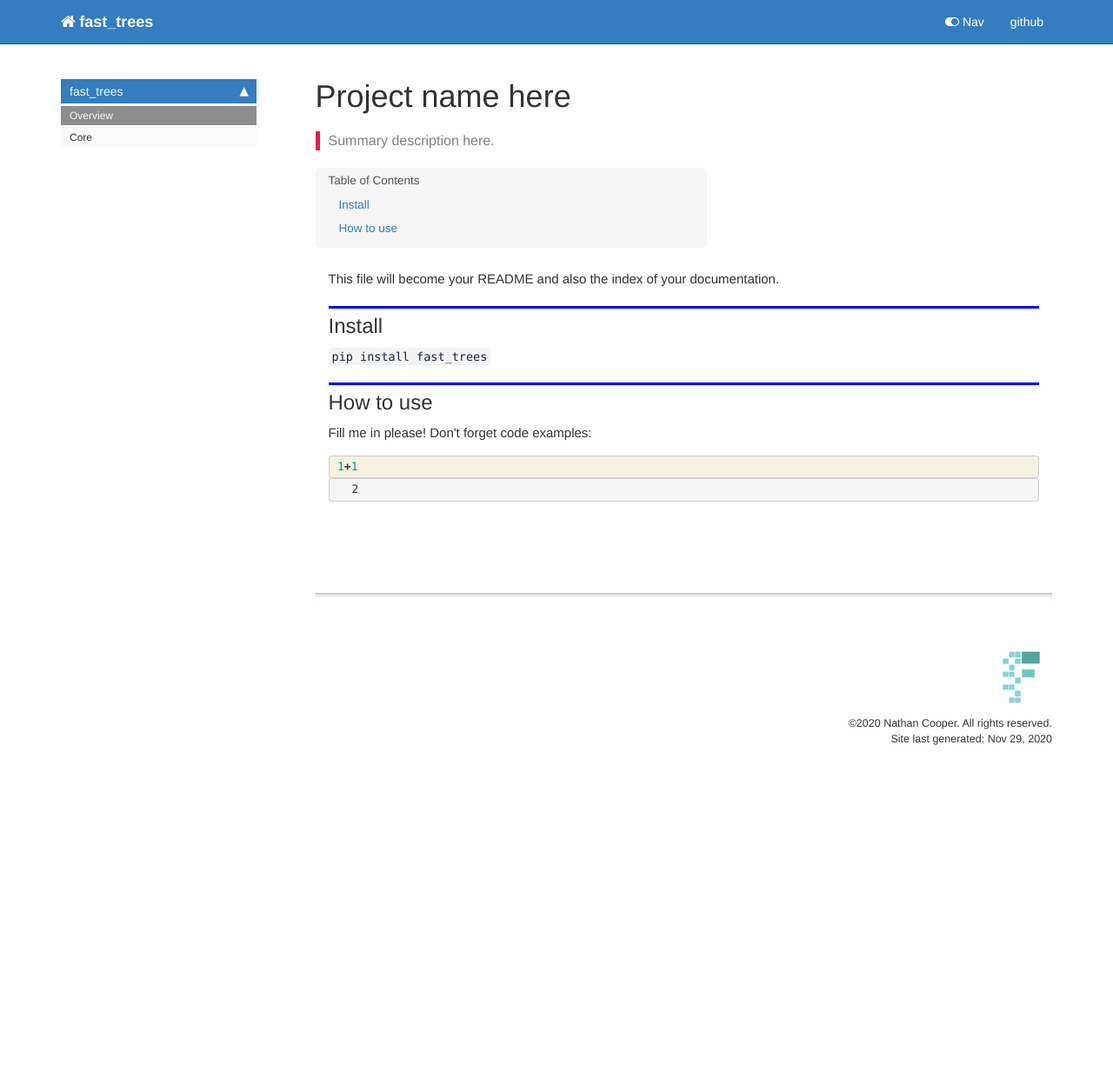
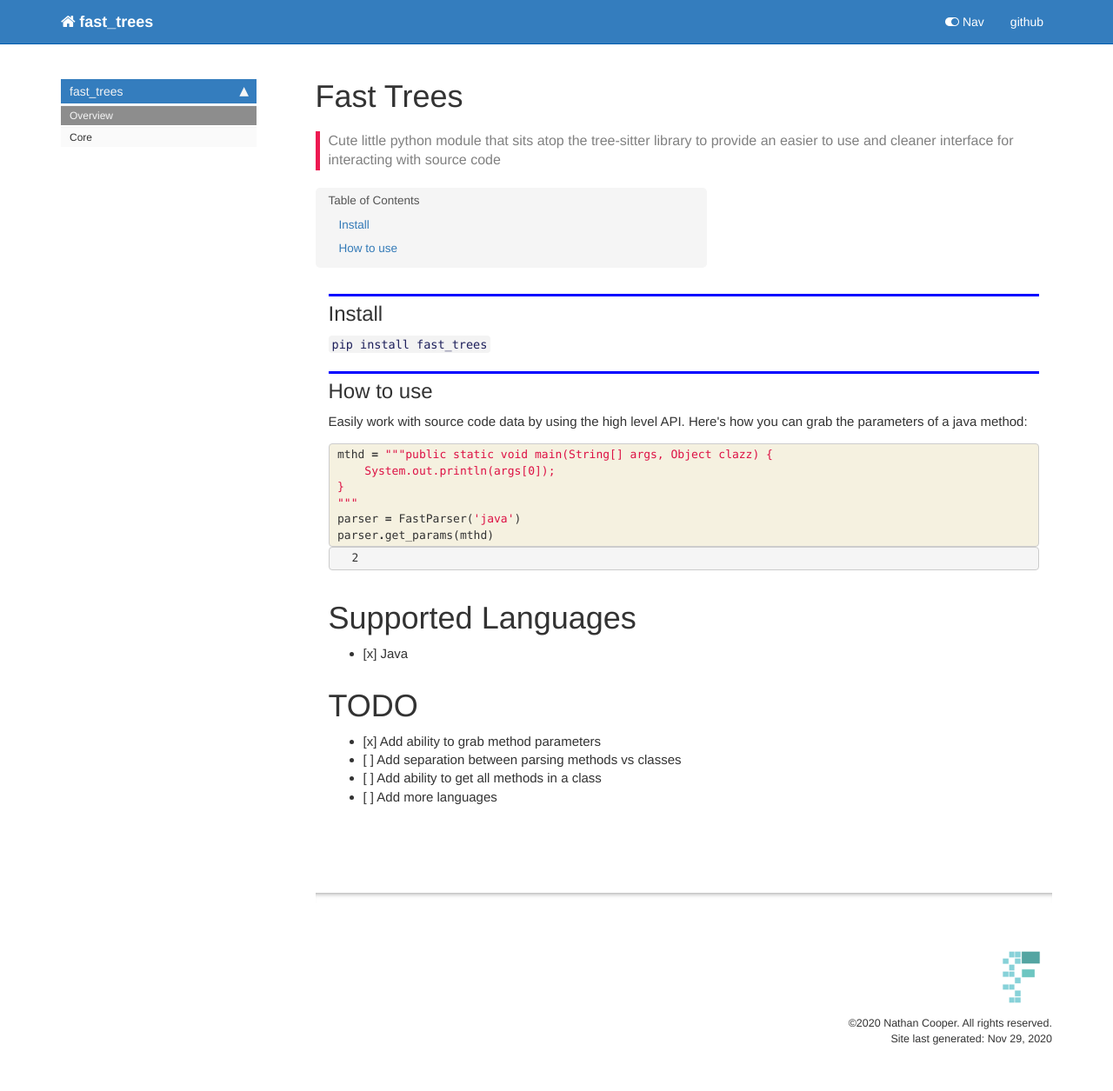
Before and after one commit to ncoop57/fast_trees, a Jekyll site: the page built from docs/index.html, in a window 1280 px wide. Shown: the whole page at 87% size. Built offline with Jekyll 4.4.1, drawn with Linux system fonts in a browser that asks for light colours; nearby versions of some CDN libraries; comment, search, counter and statistics services are not loaded; before the commit the page ends 909 px from its top, so only the background shows below that.

Commit message:
Update readme

```diff
--- a/docs/index.html
+++ b/docs/index.html
@@ -1,12 +1,12 @@
 ---
 
-title: Project name here
+title: Fast Trees
 
 keywords: fastai
 sidebar: home_sidebar
 
-summary: "Summary description here."
-description: "Summary description here."
+summary: "Cute little python module that sits atop the tree-sitter library to provide an easier to use and cleaner interface for interacting with source code"
+description: "Cute little python module that sits atop the tree-sitter library to provide an easier to use and cleaner interface for interacting with source code"
 nb_path: "nbs/index.ipynb"
 ---
 <!--
@@ -30,13 +30,6 @@ nb_path: "nbs/index.ipynb"
 
 <div class="cell border-box-sizing text_cell rendered"><div class="inner_cell">
 <div class="text_cell_render border-box-sizing rendered_html">
-<p>This file will become your README and also the index of your documentation.</p>
-
-</div>
-</div>
-</div>
-<div class="cell border-box-sizing text_cell rendered"><div class="inner_cell">
-<div class="text_cell_render border-box-sizing rendered_html">
 <h2 id="Install">Install<a class="anchor-link" href="#Install"> </a></h2>
 </div>
 </div>
@@ -56,7 +49,7 @@ nb_path: "nbs/index.ipynb"
 </div>
 <div class="cell border-box-sizing text_cell rendered"><div class="inner_cell">
 <div class="text_cell_render border-box-sizing rendered_html">
-<p>Fill me in please! Don't forget code examples:</p>
+<p>Easily work with source code data by using the high level API. Here's how you can grab the parameters of a java method:</p>
 
 </div>
 </div>
@@ -68,7 +61,12 @@ nb_path: "nbs/index.ipynb"
 
 <div class="inner_cell">
     <div class="input_area">
-<div class=" highlight hl-ipython3"><pre><span></span><span class="mi">1</span><span class="o">+</span><span class="mi">1</span>
+<div class=" highlight hl-ipython3"><pre><span></span><span class="n">mthd</span> <span class="o">=</span> <span class="s2">&quot;&quot;&quot;public static void main(String[] args, Object clazz) {</span>
+<span class="s2">    System.out.println(args[0]);</span>
+<span class="s2">}</span>
+<span class="s2">&quot;&quot;&quot;</span>
+<span class="n">parser</span> <span class="o">=</span> <span class="n">FastParser</span><span class="p">(</span><span class="s1">&#39;java&#39;</span><span class="p">)</span>
+<span class="n">parser</span><span class="o">.</span><span class="n">get_params</span><span class="p">(</span><span class="n">mthd</span><span class="p">)</span>
 </pre></div>
 
     </div>
@@ -94,4 +92,25 @@ nb_path: "nbs/index.ipynb"
 </div>
     {% endraw %}
 
+<div class="cell border-box-sizing text_cell rendered"><div class="inner_cell">
+<div class="text_cell_render border-box-sizing rendered_html">
+<h1 id="Supported-Languages">Supported Languages<a class="anchor-link" href="#Supported-Languages"> </a></h1><ul>
+<li>[x] Java</li>
+</ul>
+
 </div>
+</div>
+</div>
+<div class="cell border-box-sizing text_cell rendered"><div class="inner_cell">
+<div class="text_cell_render border-box-sizing rendered_html">
+<h1 id="TODO">TODO<a class="anchor-link" href="#TODO"> </a></h1><ul>
+<li>[x] Add ability to grab method parameters</li>
+<li>[ ] Add separation between parsing methods vs classes</li>
+<li>[ ] Add ability to get all methods in a class</li>
+<li>[ ] Add more languages</li>
+</ul>
+
+</div>
+</div>
+</div>
+</div>
```
Also changed, not shown: README.md, 2 other files.
